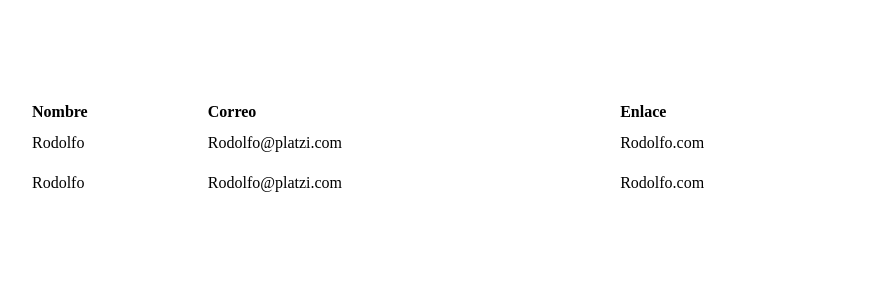
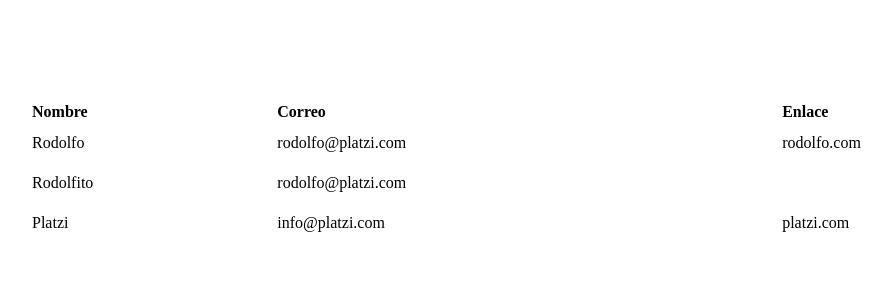
Before and after one commit to RodolfoSaldivar/BlogPlatzi, a React (Create React App) app: page / in a window 1280 px wide. Shown: the top 300 px of the page, without its empty margins (79-971 px from the left). Built offline with nearby package versions, Linux system fonts and the light colour scheme.

Commit message:
cambiar a full

```diff
--- a/src/components/App.js
+++ b/src/components/App.js
@@ -1,32 +1,44 @@
-import React from 'react';
+import React, { Component } from 'react';
 
-const App = () => {
+class App extends Component {
+	constructor() {
+		super();
+		this.state = {
+			usuarios: [
+				{
+					nombre: 'Rodolfo',
+					correo: 'rodolfo@platzi.com',
+					enlace: 'rodolfo.com'
+				},
+				{
+					nombre: 'Rodolfito',
+					correo: 'rodolfo@platzi.com',
+					enlace: ''
+				},
+				{
+					nombre: 'Platzi',
+					correo: 'info@platzi.com',
+					enlace: 'platzi.com'
+				}
+			]
+		}
+	}
 
-	const ponerFilas = () => [
+	ponerFilas = () => this.state.usuarios.map((usuario) => (
 		<tr>
 			<td>
-				Rodolfo
+				{ usuario.nombre }
 			</td>
 			<td>
-				Rodolfo@platzi.com
+				{ usuario.correo }
 			</td>
 			<td>
-				Rodolfo.com
-			</td>
-		</tr>,
-		<tr>
-			<td>
-				Rodolfo
-			</td>
-			<td>
-				Rodolfo@platzi.com
-			</td>
-			<td>
-				Rodolfo.com
+				{ usuario.enlace }
 			</td>
 		</tr>
-	];
+	));
 
+	render() {
 		return (
 			<div className="margen">
 				<table className="tabla">
@@ -42,11 +54,12 @@ const App = () => {
 						</th>
 					</thead>
 					<tbody>
-					{ ponerFilas() }
+						{ this.ponerFilas() }
 					</tbody>
 				</table>
 			</div>
 		)
+	}
 };
 
 export default App;
--- a/src/index.css
+++ b/src/index.css
@@ -3,7 +3,7 @@
 }
 
 .tabla {
-	width: 80%;
+	width: 100%;
 	text-align: left;
 }
 
```
Lines whose indentation alone changed are shown as unchanged.
